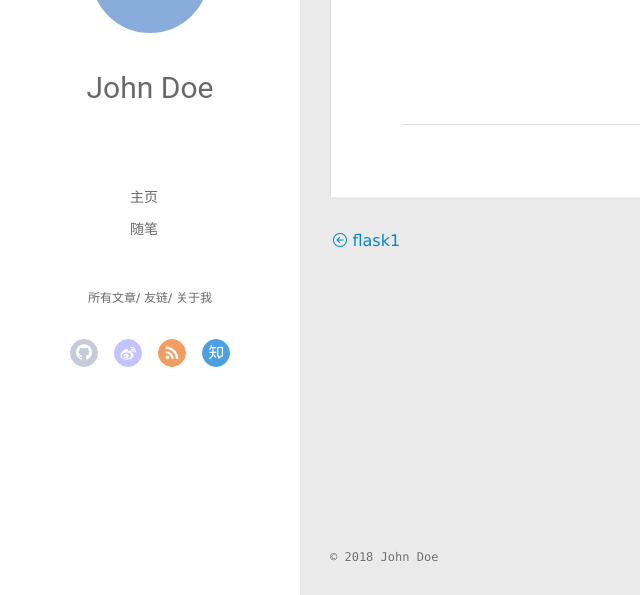
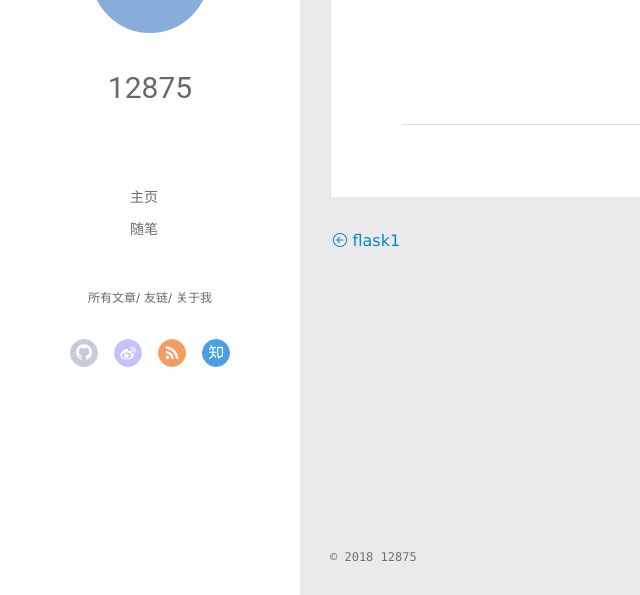
Before and after one commit to zlzouz/zlzouz.github.io, a plain HTML site: page 2018/11/14/pythonflask/index.html in a window 1280 px wide. Shown: the part 202-797 px from the top of the page, 0-640 px from the left. Drawn offline with Linux system fonts and the light colour scheme; no server answers.

Commit message:
Site updated: 2018-11-15 15:48:53

```diff
--- a/2018/11/14/pythonflask/index.html
+++ b/2018/11/14/pythonflask/index.html
@@ -50,7 +50,7 @@
 			<img src="" class="js-avatar">
 		</a>
 		<hgroup>
-		  <h1 class="header-author"><a href="/">John Doe</a></h1>
+		  <h1 class="header-author"><a href="/">12875</a></h1>
 		</hgroup>
 
 
@@ -108,7 +108,7 @@
 				<img src="" class="js-avatar">
 			</div>
 			<hgroup>
-			  <h1 class="header-author js-header-author">John Doe</h1>
+			  <h1 class="header-author js-header-author">12875</h1>
 			</hgroup>
 
 
@@ -317,7 +317,7 @@
   <div class="outer">
     <div id="footer-info">
     	<div class="footer-left">
-    		&copy; 2018 John Doe
+    		&copy; 2018 12875
     	</div>
       	<div class="footer-right">
       		<a href="http://hexo.io/" target="_blank">Hexo</a>  Theme <a href="https://github.com/litten/hexo-theme-yilia" target="_blank">Yilia</a> by Litten
```
Also changed, not shown: 2018/11/15/flask1/index.html (+3 -3 lines), archives/2018/11/index.html (+3 -3 lines), archives/2018/index.html (+3 -3 lines), archives/index.html (+3 -3 lines), index.html (+3 -3 lines), tags/flask/index.html (+3 -3 lines).
